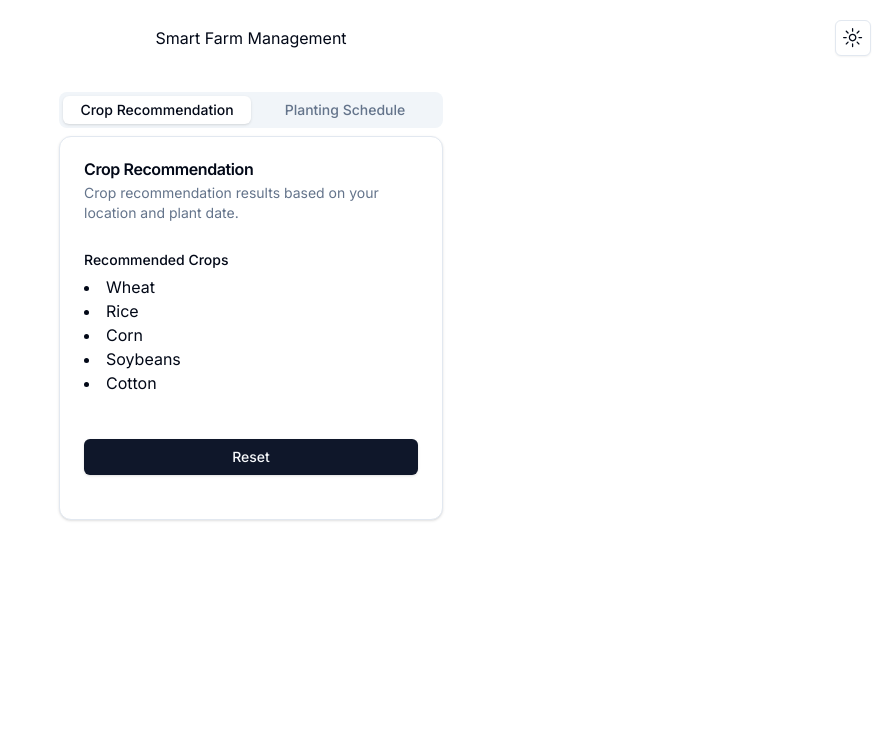
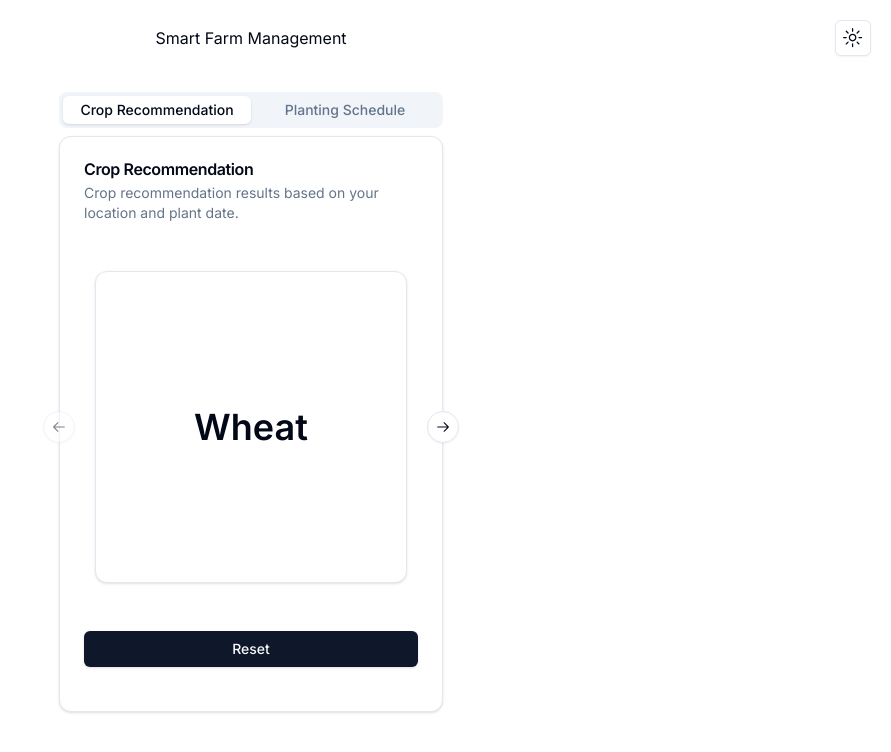
Before and after one commit to unpervertedkid/smart-farm-frontend, a Next.js app: page / in a window 1280 px wide. Both pictures are taken after a click on the button "Get Recommendation". Shown: the top 752 px of the page, without its empty margins (389-1280 px from the left). Built offline with nearby package versions, Linux system fonts and the light colour scheme.

Commit message:
feat: Displaying crop recommendations using a carousel

```diff
--- /dev/null
+++ b/components/ui/carousel.tsx
@@ -0,0 +1,262 @@
+"use client"
+
+import * as React from "react"
+import { ArrowLeftIcon, ArrowRightIcon } from "@radix-ui/react-icons"
+import useEmblaCarousel, {
+  type UseEmblaCarouselType,
+} from "embla-carousel-react"
+
+import { cn } from "@/lib/utils"
+import { Button } from "@/components/ui/button"
+
+type CarouselApi = UseEmblaCarouselType[1]
+type UseCarouselParameters = Parameters<typeof useEmblaCarousel>
+type CarouselOptions = UseCarouselParameters[0]
+type CarouselPlugin = UseCarouselParameters[1]
+
+type CarouselProps = {
+  opts?: CarouselOptions
+  plugins?: CarouselPlugin
+  orientation?: "horizontal" | "vertical"
+  setApi?: (api: CarouselApi) => void
+}
+
+type CarouselContextProps = {
+  carouselRef: ReturnType<typeof useEmblaCarousel>[0]
+  api: ReturnType<typeof useEmblaCarousel>[1]
+  scrollPrev: () => void
+  scrollNext: () => void
+  canScrollPrev: boolean
+  canScrollNext: boolean
+} & CarouselProps
+
+const CarouselContext = React.createContext<CarouselContextProps | null>(null)
+
+function useCarousel() {
+  const context = React.useContext(CarouselContext)
+
+  if (!context) {
+    throw new Error("useCarousel must be used within a <Carousel />")
+  }
+
+  return context
+}
+
+const Carousel = React.forwardRef<
+  HTMLDivElement,
+  React.HTMLAttributes<HTMLDivElement> & CarouselProps
+>(
+  (
+    {
+      orientation = "horizontal",
+      opts,
+      setApi,
+      plugins,
+      className,
+      children,
+      ...props
+    },
+    ref
+  ) => {
+    const [carouselRef, api] = useEmblaCarousel(
+      {
+        ...opts,
+        axis: orientation === "horizontal" ? "x" : "y",
+      },
+      plugins
+    )
+    const [canScrollPrev, setCanScrollPrev] = React.useState(false)
+    const [canScrollNext, setCanScrollNext] = React.useState(false)
+
+    const onSelect = React.useCallback((api: CarouselApi) => {
+      if (!api) {
+        return
+      }
+
+      setCanScrollPrev(api.canScrollPrev())
+      setCanScrollNext(api.canScrollNext())
+    }, [])
+
+    const scrollPrev = React.useCallback(() => {
+      api?.scrollPrev()
+    }, [api])
+
+    const scrollNext = React.useCallback(() => {
+      api?.scrollNext()
+    }, [api])
+
+    const handleKeyDown = React.useCallback(
+      (event: React.KeyboardEvent<HTMLDivElement>) => {
+        if (event.key === "ArrowLeft") {
+          event.preventDefault()
+          scrollPrev()
+        } else if (event.key === "ArrowRight") {
+          event.preventDefault()
+          scrollNext()
+        }
+      },
+      [scrollPrev, scrollNext]
+    )
+
+    React.useEffect(() => {
+      if (!api || !setApi) {
+        return
+      }
+
+      setApi(api)
+    }, [api, setApi])
+
+    React.useEffect(() => {
+      if (!api) {
+        return
+      }
+
+      onSelect(api)
+      api.on("reInit", onSelect)
+      api.on("select", onSelect)
+
+      return () => {
+        api?.off("select", onSelect)
+      }
+    }, [api, onSelect])
+
+    return (
+      <CarouselContext.Provider
+        value={{
+          carouselRef,
+          api: api,
+          opts,
+          orientation:
+            orientation || (opts?.axis === "y" ? "vertical" : "horizontal"),
+          scrollPrev,
+          scrollNext,
+          canScrollPrev,
+          canScrollNext,
+        }}
+      >
+        <div
+          ref={ref}
+          onKeyDownCapture={handleKeyDown}
+          className={cn("relative", className)}
+          role="region"
+          aria-roledescription="carousel"
+          {...props}
+        >
+          {children}
+        </div>
+      </CarouselContext.Provider>
+    )
+  }
+)
+Carousel.displayName = "Carousel"
+
+const CarouselContent = React.forwardRef<
+  HTMLDivElement,
+  React.HTMLAttributes<HTMLDivElement>
+>(({ className, ...props }, ref) => {
+  const { carouselRef, orientation } = useCarousel()
+
+  return (
+    <div ref={carouselRef} className="overflow-hidden">
+      <div
+        ref={ref}
+        className={cn(
+          "flex",
+          orientation === "horizontal" ? "-ml-4" : "-mt-4 flex-col",
+          className
+        )}
+        {...props}
+      />
+    </div>
+  )
+})
+CarouselContent.displayName = "CarouselContent"
+
+const CarouselItem = React.forwardRef<
+  HTMLDivElement,
+  React.HTMLAttributes<HTMLDivElement>
+>(({ className, ...props }, ref) => {
+  const { orientation } = useCarousel()
+
+  return (
+    <div
+      ref={ref}
+      role="group"
+      aria-roledescription="slide"
+      className={cn(
+        "min-w-0 shrink-0 grow-0 basis-full",
+        orientation === "horizontal" ? "pl-4" : "pt-4",
+        className
+      )}
+      {...props}
+    />
+  )
+})
+CarouselItem.displayName = "CarouselItem"
+
+const CarouselPrevious = React.forwardRef<
+  HTMLButtonElement,
+  React.ComponentProps<typeof Button>
+>(({ className, variant = "outline", size = "icon", ...props }, ref) => {
+  const { orientation, scrollPrev, canScrollPrev } = useCarousel()
+
+  return (
+    <Button
+      ref={ref}
+      variant={variant}
+      size={size}
+      className={cn(
+        "absolute  h-8 w-8 rounded-full",
+        orientation === "horizontal"
+          ? "-left-12 top-1/2 -translate-y-1/2"
+          : "-top-12 left-1/2 -translate-x-1/2 rotate-90",
+        className
+      )}
+      disabled={!canScrollPrev}
+      onClick={scrollPrev}
+      {...props}
+    >
+      <ArrowLeftIcon className="h-4 w-4" />
+      <span className="sr-only">Previous slide</span>
+    </Button>
+  )
+})
+CarouselPrevious.displayName = "CarouselPrevious"
+
+const CarouselNext = React.forwardRef<
+  HTMLButtonElement,
+  React.ComponentProps<typeof Button>
+>(({ className, variant = "outline", size = "icon", ...props }, ref) => {
+  const { orientation, scrollNext, canScrollNext } = useCarousel()
+
+  return (
+    <Button
+      ref={ref}
+      variant={variant}
+      size={size}
+      className={cn(
+        "absolute h-8 w-8 rounded-full",
+        orientation === "horizontal"
+          ? "-right-12 top-1/2 -translate-y-1/2"
+          : "-bottom-12 left-1/2 -translate-x-1/2 rotate-90",
+        className
+      )}
+      disabled={!canScrollNext}
+      onClick={scrollNext}
+      {...props}
+    >
+      <ArrowRightIcon className="h-4 w-4" />
+      <span className="sr-only">Next slide</span>
+    </Button>
+  )
+})
+CarouselNext.displayName = "CarouselNext"
+
+export {
+  type CarouselApi,
+  Carousel,
+  CarouselContent,
+  CarouselItem,
+  CarouselPrevious,
+  CarouselNext,
+}
--- /dev/null
+++ b/components/ui/crop-carousel.tsx
@@ -0,0 +1,34 @@
+import * as React from "react"
+
+import { Card, CardContent } from "@/components/ui/card"
+import {
+    Carousel,
+    CarouselContent,
+    CarouselItem,
+    CarouselNext,
+    CarouselPrevious,
+} from "@/components/ui/carousel"
+
+export default function CropCarousel({ crops }: { crops: string[] }) {
+    return (
+        <div className="flex justify-center pt-5">
+            <Carousel className="w-full max-w-xs">
+                <CarouselContent>
+                    {crops.map((crop, index) => (
+                        <CarouselItem key={index}>
+                            <div className="p-1">
+                                <Card>
+                                    <CardContent className="flex aspect-square items-center justify-center p-6">
+                                        <span className="text-4xl font-semibold">{crop}</span>
+                                    </CardContent>
+                                </Card>
+                            </div>
+                        </CarouselItem>
+                    ))}
+                </CarouselContent>
+                <CarouselPrevious />
+                <CarouselNext />
+            </Carousel>
+        </div>
+    )
+}
--- a/components/ui/crop-recommendation.tsx
+++ b/components/ui/crop-recommendation.tsx
@@ -7,6 +7,7 @@
 import { Checkbox } from "@/components/ui/checkbox";
 import { ReloadIcon } from "@radix-ui/react-icons";
 import { Select, SelectContent, SelectItem, SelectTrigger, SelectValue } from "@/components/ui/select"
+import CropCarousel from "@/components/ui/crop-carousel"
 
 interface CropRecommendationProps {
     date: Date | undefined;
@@ -99,12 +100,7 @@
             </CardHeader>
             <CardContent className="space-y-2">
                 <div className="space-y-1">
-                    <Label htmlFor="recommended-crops">Recommended Crops</Label>
-                    <ul className="list-disc list-inside">
-                        {recommendedCrops.map((crop) => (
-                            <li key={crop}>{crop}</li>
-                        ))}
-                    </ul>
+                    <CropCarousel crops={recommendedCrops} />
                 </div>
             </CardContent>
             <CardFooter className="flex flex-col items-start space-y-2 w-full">
--- a/package.json
+++ b/package.json
@@ -23,6 +23,7 @@
     "class-variance-authority": "^0.7.0",
     "clsx": "^2.1.0",
     "date-fns": "^3.3.1",
+    "embla-carousel-react": "^8.0.0",
     "next": "14.1.2",
     "next-themes": "^0.2.1",
     "react": "^18",
```
Also changed, not shown: 1 other file (tests, documents, lock files or other folders).
